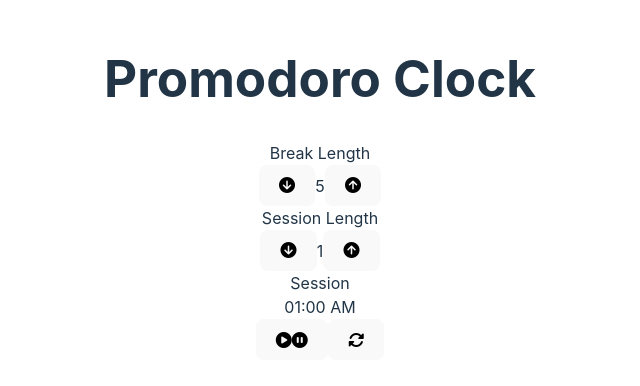
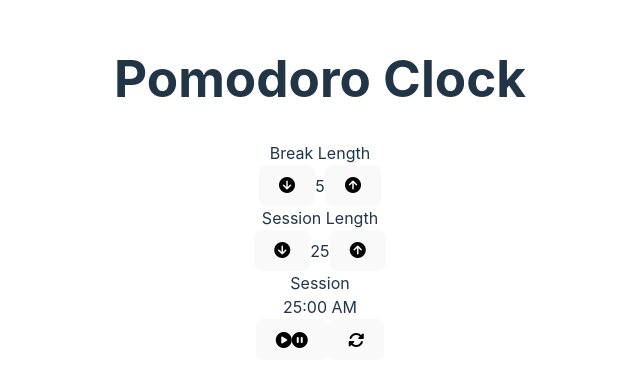
Before and after one commit to Adri-0311/pomodoro-clock, a React (Vite) app: page / in a window 1280 px wide. Shown: the part 212-598 px from the top of the page, without its empty margins (320-960 px from the left). Built offline with nearby package versions, Linux system fonts and the light colour scheme.

Commit message:
Completed session to break operation and title change

```diff
--- a/index.html
+++ b/index.html
@@ -8,7 +8,7 @@
     integrity="sha512-iecdLmaskl7CVkqkXNQ/ZH/XLlvWZOJyj7Yy7tcenmpD1ypASozpmT/E0iPtmFIB46ZmdtAc9eNBvH0H/ZpiBw=="
     crossorigin="anonymous" referrerpolicy="no-referrer" />
   <meta name="viewport" content="width=device-width, initial-scale=1.0" />
-  <title>Reloj 25 + 5</title>
+  <title>Pomodoro Clock</title>
 </head>
 
 <body>
--- a/package.json
+++ b/package.json
@@ -1,5 +1,5 @@
 {
-  "name": "reloj25-5",
+  "name": "pomodoro-clock",
   "private": true,
   "version": "0.0.0",
   "type": "module",
--- a/src/App.jsx
+++ b/src/App.jsx
@@ -1,10 +1,10 @@
-import { useState } from "react";
-import {accurateInterval} from 'accurate-interval';
-import "./App.css";
+import { useEffect, useState } from 'react';
+import { accurateInterval } from 'accurate-interval';
+import './App.css';
 
 function App() {
   const BREAK_TIME = 5,
-    SESSION_TIME = 1,
+    SESSION_TIME = 25,
     PAUSE = 0,
     PLAY = 1,
     TYPE_SESSION = 10,
@@ -14,36 +14,10 @@ function App() {
     sessionType: TYPE_SESSION,
     sessionTime: SESSION_TIME,
     breakTime: BREAK_TIME,
-    timeLeft: SESSION_TIME * 60,
-    intervalId: 0,
   };
   const [timerState, setTimerState] = useState(initState);
-
-  const handleReset = () => {
-    if (timerState.intervalId !== 0) {
-      timerState.intervalId.clear();
-      setTimerState(initState);
-    } else {
-      setTimerState(initState);
-    }
-  };
-
-  /**
-   *
-   * @param {number} time
-   * @returns :string mm:ss
-   */
-  const timeDisplay = (time) => {
-    const date = new Date(0);
-    date.setSeconds(time);
-    let dateFormat = date.toLocaleTimeString([], {
-      hour: "2-digit",
-      minute: "2-digit",
-      second: "2-digit",
-    });
-    dateFormat = dateFormat.split(":");
-    return dateFormat[0] == "02" ? "60:00" : dateFormat.slice(1).join(":");
-  };
+  const [timeLeft, setTimeLeft] = useState(SESSION_TIME * 60);
+  const [intervalId, setIntervalId] = useState();
 
   /**
    * Manejador de la duración de la 'session' y 'break', limitando el timepo a minimo 1 y máximo 60.
@@ -58,10 +32,24 @@ function App() {
           setTimerState({ ...timerState, breakTime: time });
           break;
         case TYPE_SESSION:
-          setTimerState({ ...timerState, sessionTime: time });
-          setTimerState({ ...timerState, timeLeft: time * 60 });
+          setTimerState({
+            ...timerState,
+            sessionTime: time,
+          });
+          setTimeLeft(time * 60);
           break;
       }
+    }
+  };
+
+  const handleReset = () => {
+    if (intervalId) {
+      clearInterval(intervalId);
+      setTimerState(initState);
+      setTimeLeft(SESSION_TIME * 60);
+    } else {
+      setTimerState(initState);
+      setTimeLeft(SESSION_TIME * 60);
     }
   };
 
@@ -70,30 +58,70 @@ function App() {
    */
   const handlePlayPause = () => {
     if (timerState.status === PAUSE) {
-      countDown(timerState.timeLeft);
-      setTimerState({ ...timerState, status: PLAY });
+      countDown();
+      setTimerState({
+        ...timerState,
+        status: PLAY,
+      });
     } else {
-      clearInterval(timerState.intervalId);
+      clearInterval(intervalId);
       setTimerState({ ...timerState, status: PAUSE });
     }
   };
 
   const countDown = () => {
+    setIntervalId(
+      setInterval(() => {
+        setTimeLeft((timeLeft) => timeLeft - 1);
+      }, 1000)
+    );
+  };
+
+  useEffect(() => {
+    control();
+  }, [timeLeft]);
+
+  const control = () => {
+    if (timeLeft < 0) {
+      changeSessionBreak();
+      countDown();
+    }
+  };
+
+  const changeSessionBreak = () => {
+    clearInterval(intervalId);
     setTimerState({
       ...timerState,
-      intervalId: accurateInterval(() => {
-        decrementTime();
-      }, 1000)
+      sessionType:
+        timerState.sessionType === TYPE_SESSION ? TYPE_BREAK : TYPE_SESSION,
     });
+    setTimeLeft(
+      timerState.sessionType === TYPE_SESSION
+        ? timerState.breakTime * 60
+        : timerState.sessionTime * 60
+    );
   };
 
-  const decrementTime = () => {
-    setTimerState({ ...timerState, timeLeft: (timerState.timeLeft - 1) });
+  /**
+   *
+   * @param {number} time
+   * @returns :string mm:ss
+   */
+  const timeDisplay = (time) => {
+    const date = new Date(0);
+    date.setSeconds(time);
+    let dateFormat = date.toLocaleTimeString([], {
+      hour: '2-digit',
+      minute: '2-digit',
+      second: '2-digit',
+    });
+    dateFormat = dateFormat.split(':');
+    return dateFormat[0] === '02' ? '60:00' : dateFormat.slice(1).join(':');
   };
 
   return (
     <>
-      <h1 className="title">Promodoro Clock</h1>
+      <h1 className="title">Pomodoro Clock</h1>
 
       <div className="container-break-session">
         <div className="break-container">
@@ -155,8 +183,10 @@ function App() {
         </div>
 
         <div className="clock-container">
-          <div id="timer-label">Session</div>
-          <div id="time-left">{timeDisplay(timerState.timeLeft)}</div>
+          <div id="timer-label">
+            {timerState.sessionType === TYPE_SESSION ? 'Session' : 'Break'}
+          </div>
+          <div id="time-left">{timeDisplay(timeLeft)}</div>
           <button id="start_stop" onClick={handlePlayPause}>
             <i className="fa-solid fa-circle-play"></i>
             <i className="fa-solid fa-circle-pause"></i>
```
Also changed, not shown: 1 other file (tests, documents, lock files or other folders).
